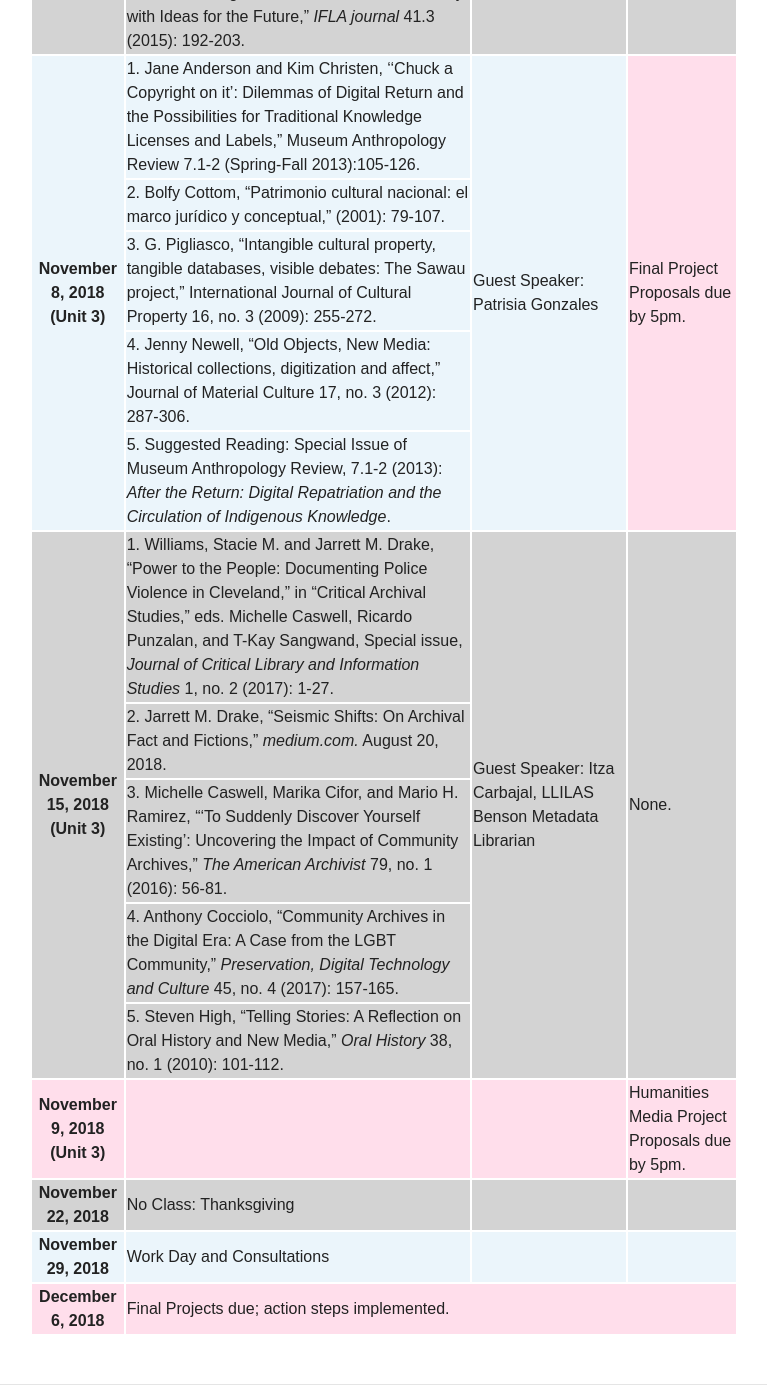
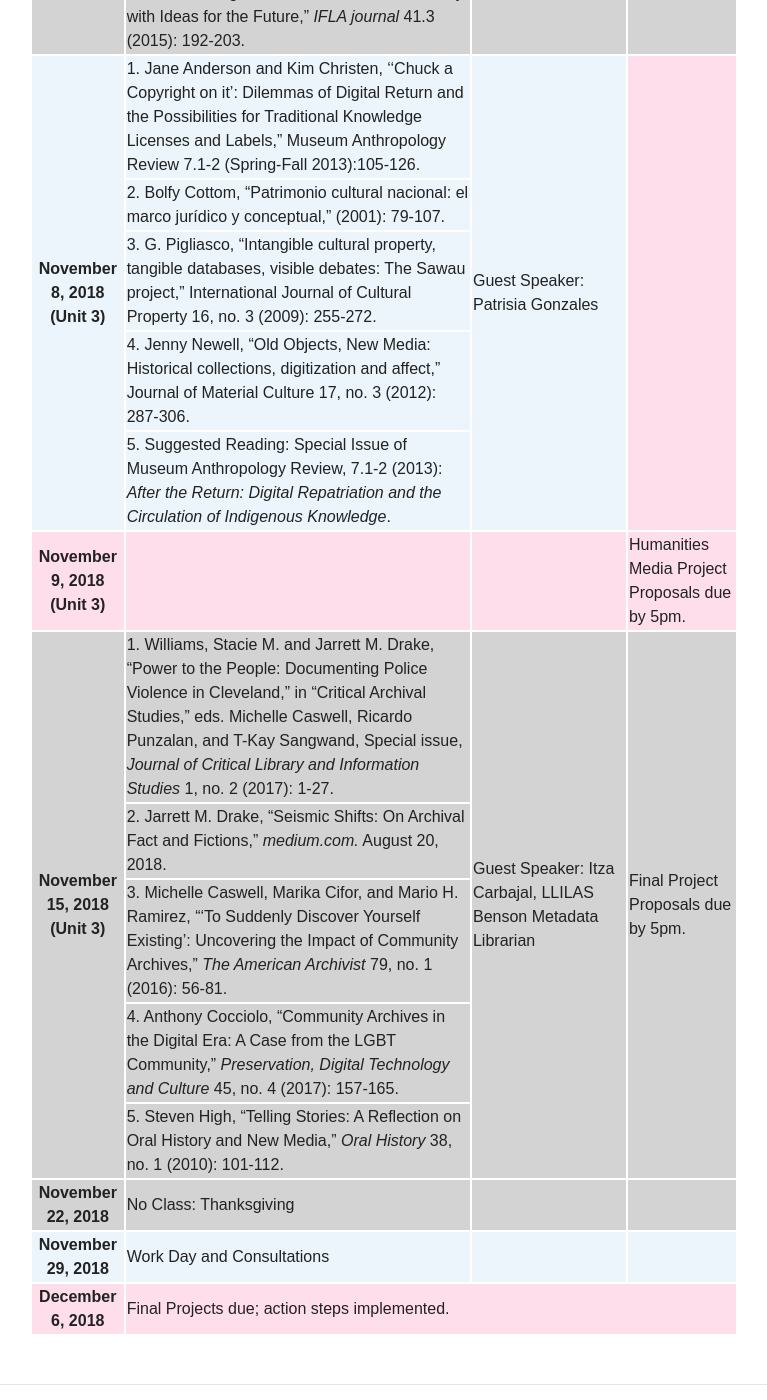
Before and after one commit to pilarvillanueva/criticalarchives, a Jekyll site: the page built from schedule/index.md, in a window 1280 px wide and 1400 px high, scrolled down 3611 px. Shown: the whole window, without its empty margins (256-1023 px from the left). Built offline with Jekyll 4.4.1, drawn with Linux system fonts in a browser that asks for light colours; nearby versions of some CDN libraries.

Commit message:
fixing mistakes in deadlines

```diff
--- a/schedule/index.md
+++ b/schedule/index.md
@@ -160,7 +160,7 @@ Miakan-Garza Band of Coahuiltecans, founders of Indigenous Cultures Institute. <
     <th rowspan="5">November 8, 2018 (Unit 3)</th>
     <td> 1. Jane Anderson and Kim Christen, ‘‘Chuck a Copyright on it’: Dilemmas of Digital Return and the Possibilities for Traditional Knowledge Licenses and Labels,” Museum Anthropology Review 7.1-2 (Spring-Fall 2013):105-126.</td>
     <td rowspan="5"> Guest Speaker: Patrisia Gonzales </td>
-    <td rowspan="5" bgcolor="#FFDEEB"> Final Project Proposals due by 5pm. </td>
+    <td rowspan="5" bgcolor="#FFDEEB"> </td>
   </tr>
   <tr bgcolor="#EBF5FB">
     <td align="left">2. Bolfy Cottom, “Patrimonio cultural nacional: el marco jurídico y conceptual,” (2001): 79-107. </td>
@@ -175,11 +175,18 @@ Miakan-Garza Band of Coahuiltecans, founders of Indigenous Cultures Institute. <
     <td align="left">5.<a href="https://scholarworks.iu.edu/journals/index.php/mar/issue/view/233"> Suggested Reading: Special Issue of Museum Anthropology Review, 7.1-2 (2013): <i>After the Return: Digital Repatriation and the Circulation of Indigenous Knowledge</i>.</a> </td>
   </tr>
 
+  <tr bgcolor="#FFDEEB">
+    <th rowspan="1">November 9, 2018 (Unit 3)</th>
+    <td> </td>
+    <td rowspan="1"> </td>
+    <td rowspan="1"> Humanities Media Project Proposals due by 5pm. </td>
+  </tr>
+
   <tr bgcolor="LightGray">
     <th rowspan="5">November 15, 2018 (Unit 3)</th>
     <td> 1. Williams, Stacie M. and Jarrett M. Drake, “Power to the People: Documenting Police Violence in Cleveland,” in “Critical Archival Studies,” eds. Michelle Caswell, Ricardo Punzalan, and T-Kay Sangwand, Special issue, <i>Journal of Critical Library and Information Studies</i> 1, no. 2 (2017): 1-27.</td>
     <td rowspan="5"> Guest Speaker: Itza Carbajal, LLILAS Benson Metadata Librarian </td>
-    <td rowspan="5"> None. </td>
+    <td rowspan="5">  Final Project Proposals due by 5pm. </td>
   </tr>
   <tr bgcolor="LightGray">
     <td align="left"><a href="https://medium.com/community-archives/seismic-shifts-on-archival-fact-and-fictions-6db4d5c655ae">2. Jarrett M. Drake, “Seismic Shifts: On Archival Fact and Fictions,” <i>medium.com.</i> August 20, 2018. </a></td>
@@ -192,13 +199,6 @@ Miakan-Garza Band of Coahuiltecans, founders of Indigenous Cultures Institute. <
   </tr>
   <tr bgcolor="LightGray">
     <td align="left">5. Steven High, “Telling Stories: A Reflection on Oral History and New Media,” <i>Oral History</i> 38, no. 1 (2010): 101-112.</td>
-  </tr>
-
-  <tr bgcolor="#FFDEEB">
-    <th rowspan="1">November 9, 2018 (Unit 3)</th>
-    <td> </td>
-    <td rowspan="1"> </td>
-    <td rowspan="1"> Humanities Media Project Proposals due by 5pm. </td>
   </tr>
 
   <tr bgcolor="LightGray">
```
